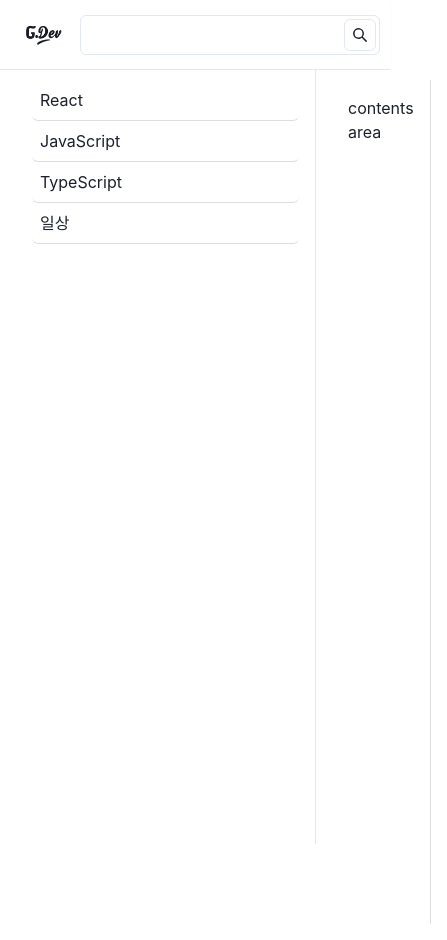
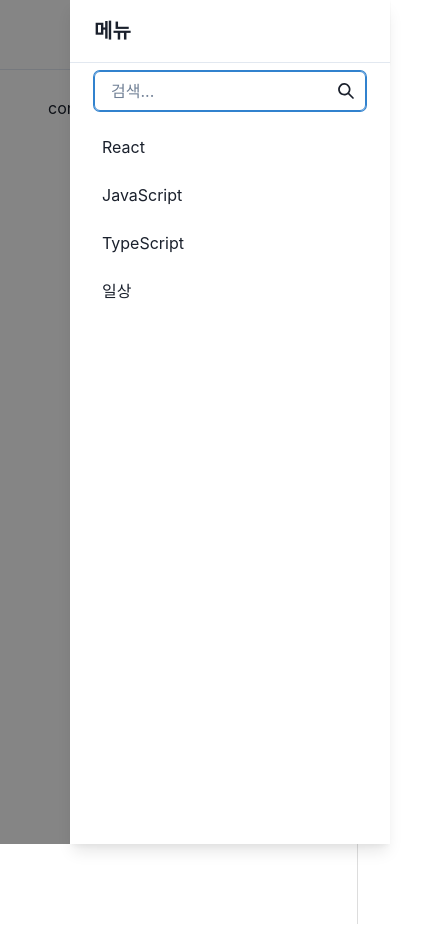
Before and after one commit to Geon-o/SIMPLE_BLOG, a React (Vite) app: page / in a window 390 px wide. Both pictures are taken after a click on the button "Open menu". Shown: the whole page, 447 px wide, since content can reach past the window. Built offline with nearby package versions, Linux system fonts and the light colour scheme.

Commit message:
chore: 반응형으로 수정

```diff
--- a/src/App.tsx
+++ b/src/App.tsx
@@ -36,10 +36,10 @@ function App() {
                     height={`calc(100vh - ${NAV_HEIGHT}px)`}
                     width={`${SIDEBAR_WIDTH}px`}
                     overflowY="auto"
-
                     borderRight="1px solid #e2e8f0"
                     p={4}
                     flexShrink={0}
+                    display={{ base: "none", md: "block" }}
                 >
                     <SideBar setSelectedCategory={setSelectedCategory} />
                 </Box>
@@ -51,11 +51,12 @@ function App() {
                     minH="100%"
                     bg="white"
                     p={4}
+                    borderRight={{ base: "none", md: "1px solid #ddd" }}
                 >
                     <Routes>
                         <Route
                             path="*"
-                            element={<Content selectedCategory={selectedCategory} />}
+                            element={<Content />}
                         />
                     </Routes>
                 </Box>
--- a/src/components/navigation/Navigation.tsx
+++ b/src/components/navigation/Navigation.tsx
@@ -1,47 +1,124 @@
 import {
   Box,
-  Container, IconButton, Image,
+  Container,
+  Drawer,
+  DrawerBody,
+  DrawerContent,
+  DrawerHeader,
+  DrawerOverlay,
+  IconButton,
+  Image,
   Input,
   InputGroup,
   InputRightElement,
-  Stack,
+  useBreakpointValue,
+  VStack,
 } from "@chakra-ui/react";
-import {SearchIcon} from "@chakra-ui/icons";
+import { HamburgerIcon, SearchIcon } from "@chakra-ui/icons";
 import BlogLogo from "@assets/logo/blog_logo.png";
+import { useState } from "react";
+import categories from "@assets/categories.json";
+
 const Navigation = () => {
+  const [isDrawerOpen, setIsDrawerOpen] = useState(false);
+  const isMobile = useBreakpointValue({ base: true, md: false });
+
+  const handleDrawerOpen = () => setIsDrawerOpen(true);
+  const handleDrawerClose = () => setIsDrawerOpen(false);
+
   return (
     <>
-      <Box w="100%"
+      <Box
+        w="100%"
         h="70px"
         bg="white"
-           p="4"
-           style={{borderBottom: "1px solid #e2e8f0"}}
+        p={4}
+        borderBottom="1px solid #e2e8f0"
         display="flex"
         alignItems="center"
+        justifyContent="space-between"
       >
-        <Container maxW="1500px" display={"flex"} alignItems={"center"} justifyContent={'center'}>
-          <Image h="70px"
+        <Container
+          maxW="1500px"
+          display="flex"
+          alignItems="center"
+          justifyContent="space-between"
+        >
+          {isMobile ? (
+            <>
+              <Box />
+              <Image
+                h="60px"
                 src={BlogLogo}
                 alt="logo"
-                 style={{cursor: "pointer"}}
-                 onClick={() => {
-                   window.location.href = "/";
-                 }}
+                cursor="pointer"
+                onClick={() => (window.location.href = "/")}
               />
-          <Box w={'100%'} display={"flex"} alignItems={"center"} justifyContent={'end'}>
-            <InputGroup size="md" width="300px">
-              <Input type={"text"}/>
-              <InputRightElement >
-                <IconButton aria-label='Search database'
+              <IconButton
+                aria-label="Open menu"
+                icon={<HamburgerIcon />}
+                onClick={handleDrawerOpen}
+                variant="ghost"
+              />
+            </>
+          ) : (
+            <>
+              <Image
+                h="70px"
+                src={BlogLogo}
+                alt="logo"
+                cursor="pointer"
+                onClick={() => (window.location.href = "/")}
+              />
+              <InputGroup size="md" maxW="300px">
+                <Input type="text" placeholder="검색..." />
+                <InputRightElement>
+                  <IconButton
+                    aria-label="Search database"
                     icon={<SearchIcon />}
-                            variant={'outline'}
-                            size={'sm'}
+                    variant="outline"
+                    size="sm"
                   />
                 </InputRightElement>
               </InputGroup>
-          </Box>
+            </>
+          )}
         </Container>
       </Box>
+
+      <Drawer isOpen={isDrawerOpen} placement="right" onClose={handleDrawerClose}>
+        <DrawerOverlay />
+        <DrawerContent>
+          <DrawerHeader borderBottomWidth="1px">메뉴</DrawerHeader>
+          <DrawerBody>
+            <VStack spacing={4}>
+              <InputGroup>
+                <Input placeholder="검색..." />
+                <InputRightElement>
+                  <IconButton
+                    aria-label="Search database"
+                    icon={<SearchIcon />}
+                    variant="ghost"
+                  />
+                </InputRightElement>
+              </InputGroup>
+              <VStack align="start" w="100%">
+                {categories.map((category, index) => (
+                  <Box
+                    key={index}
+                    p={2}
+                    w="100%"
+                    _hover={{ bg: "gray.100" }}
+                    cursor="pointer"
+                  >
+                    {category}
+                  </Box>
+                ))}
+              </VStack>
+            </VStack>
+          </DrawerBody>
+        </DrawerContent>
+      </Drawer>
     </>
   );
 };
```
Lines whose indentation alone changed are shown as unchanged.
